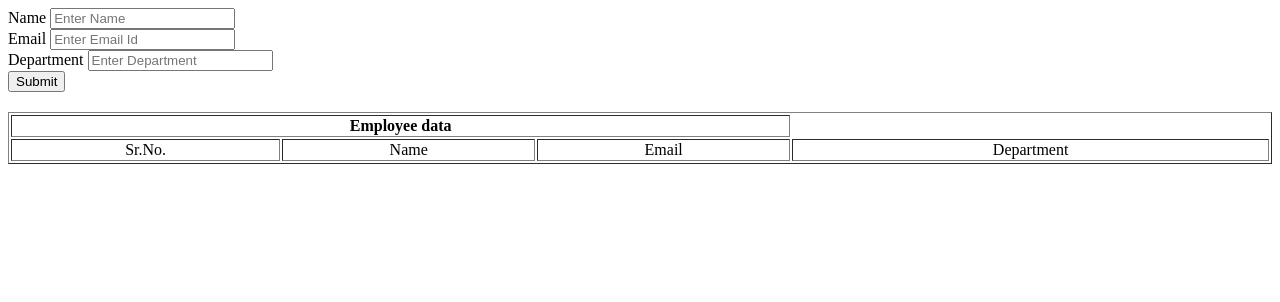
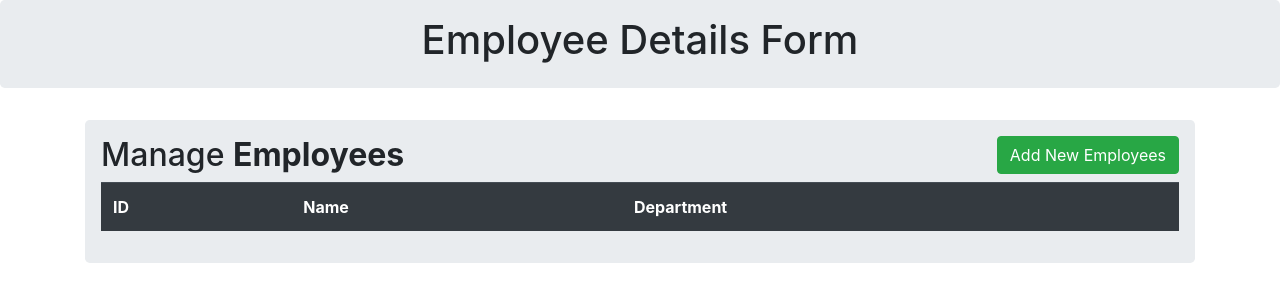
Before and after one commit to drishyatm/employee_detail_qxf2, a Flask app: page /index in a window 1280 px wide. Shown: the top 302 px of the page. Run offline with Flask 2, Linux system fonts and the light colour scheme; lists and menus that the app fills with data are empty; some libraries are stand-ins or nearby versions.

Commit message:
modified the index html for crud operations

```diff
--- a/templates/index.html
+++ b/templates/index.html
@@ -1,51 +1,264 @@
-<!DOCTYPE html>
-<html lang="en">
+{% extends 'base.html' %}
+{% include 'header.html' %}
 
-<head>
-    <title> Employee Details </title>
-</head>
+{% block title %} Home {% endblock %}
 
-<body>
+{% block body %}
 
-    <!-- Its the form where a employee can submit name  email and department-->
+<div class="container">
+    <div class="row">
+        <div class="col md-12">
 
-    <form class="form-inline" action="" method="POST">
-        <label>Name</label>
-        <input type="text" id="name" placeholder="Enter Name" name="name">
-        <br>
-        <label>Email</label>
-        <input type="email" id="email" placeholder="Enter Email Id" name="email">
-        <br>
-        <label>Department</label>
-        <input type="department" id="department" placeholder="Enter Department" name="department">
-        <br>
-        <button type="submit">Submit</button>
-    </form>
+            <div class="jumbotron p-3">
+
+                <h2>Manage <b>Employees </b> <button type="button" class="btn btn-success float-right"
+                        data-toggle="modal" data-target="#mymodal">Add New Employees</button> </h2>
 
 
-    <!-- The table where all the data from the DB will be appeared -->
+                {% with messages = get_flashed_messages() %}
 
-    <table class="data" border="1" style="width: 100%; margin-top: 20px; text-align: center;">
-        <tr>
-            <th colspan="3">Employee data</th>
-        </tr>
-        <tr>
-            <td>Sr.No.</td>
-            <td>Name</td>
-            <td>Email</td>
-            <td>Department</td>
-        </tr>
+                {% if messages %}
 
-        <!-- The user_data is a variable containing all the employee data from the DB. -->
+                {% for message in messages %}
 
-        {% for employee in user_data %}
-        <tr>
-            <td>{{employee._id}}</td>
-            <td>{{employee.name}}</td>
-            <td>{{employee.email}}</td>
-            <td>{{employee.department}}</td>
-        </tr>
-        {% endfor %}
+                <div class="alert alert-success alert-dismissable" role="alert">
 
-    </table>
-</body>
+                    <button type="button" class="close" data-dismiss="alert" aria-label="close">
+
+                        <span aria-hidden="true">x</span>
+
+                    </button>
+
+
+                    {{message}}
+
+
+                </div>
+
+
+                {% endfor %}
+
+                {% endif %}
+                {% endwith %}
+
+
+                <table class="table table-hover table-dark">
+
+                    <tr>
+
+                        <th>ID</th>
+                        <th>Name</th>
+                        <th>Department</th>
+
+                    </tr>
+
+
+                    {% for row in employees %}
+                    <tr>
+                        <td>{{row.id}}</td>
+                        <td>{{row.name}}</td>
+                        <td>{{row.email}}</td>
+                        <td>{{row.department}}</td>
+
+                        <td>
+                            <a href="/update/{{row.id}}" class="btn btn-warning btn-xs" data-toggle="modal"
+                                data-target="#modaledit{{row.id}}">Edit</a>
+                            <a href="/delete/{{row.id}}" class="btn btn-danger btn-xs"
+                                onclick="return confirm('Are You Sure To Delete ?')">Delete</a>
+
+
+                        </td>
+
+                    </tr>
+
+
+                    <!-- Modal Edit Employee-->
+                    <div id="modaledit{{row.id}}" class="modal fade" role="dialog">
+                        <div class="modal-dialog">
+
+
+                            <div class="modal-content">
+
+
+                                <div class="modal-header">
+
+
+                                    <h4 class="modal-title">Update Information</h4>
+
+
+                                </div>
+
+
+                                <div class="modal-body">
+
+
+                                    <form action="{{url_for('update')}}" method="POST">
+
+
+                                        <div class="form-group">
+
+
+                                            <label>Name:</label>
+                                            <input type="hidden" name="id" value="{{row.id}}">
+
+                                            <input type="text" class="form-control" name="name" value="{{row.name}}">
+
+
+                                        </div>
+
+
+
+                                        <div class="form-group">
+
+
+                                            <label>Email:</label>
+
+                                            <input type="text" class="form-control" name="email" value="{{row.email}}">
+
+
+                                        </div>
+
+
+                                        <div class="form-group">
+
+
+                                            <label>Department:</label>
+
+                                            <input type="text" class="form-control" name="department" value="{{row.department}}">
+
+
+                                        </div>
+
+
+                                        <div class="form-group">
+
+
+                                            <button class="btn btn-primary" type="submit">Update</button>
+
+
+                                        </div>
+
+
+                                    </form>
+
+
+                                </div>
+
+
+                                <div class="modal-footer">
+
+
+                                    <button type="button" class="btn btn-secondary" data-dismiss="modal">Close</button>
+
+
+                                </div>
+
+
+                            </div>
+
+
+                        </div>
+
+                    </div>
+
+
+                    {% endfor %}
+
+
+                </table>
+
+
+            </div>
+
+
+
+            <!-- Modal Add Employee-->
+
+
+            <div id="mymodal" class="modal fade" role="dialog">
+                <div class="modal-dialog">
+                    <div class="modal-content">
+                        <div class="modal-header">
+
+                            <h4 class="modal-title">Add Employee</h4>
+                        </div>
+                        <div class="modal-body">
+
+                            <form action="{{url_for('insert')}}" method="POST">
+
+
+                                <div class="form-group">
+
+                                    <label>Name:</label>
+                                    <input type="text" class="form-control" name="name" required="1">
+
+
+                                </div>
+
+
+                                <div class="form-group">
+
+
+                                    <label>Email:</label>
+                                    <input type="email" class="form-control" name="email" required="1">
+
+
+                                </div>
+
+
+                                <div class="form-group">
+
+
+                                    <label>Department:</label>
+                                    <input type="department" class="form-control" name="department" required="1">
+
+
+                                </div>
+
+
+
+                                <div class="form-group">
+
+
+                                    <button class="btn btn-primary" type="submit">Add Employee</button>
+
+
+                                </div>
+
+
+                            </form>
+
+
+                        </div>
+
+
+                        <div class="modal-footer">
+
+
+                            <button type="button" class="btn btn-secondary" data-dismiss="modal">Close</button>
+
+
+                        </div>
+
+
+                    </div>
+
+
+                </div>
+
+
+            </div>
+
+
+
+
+
+        </div>
+
+    </div>
+
+
+</div>
+
+
+{% endblock %}
```
